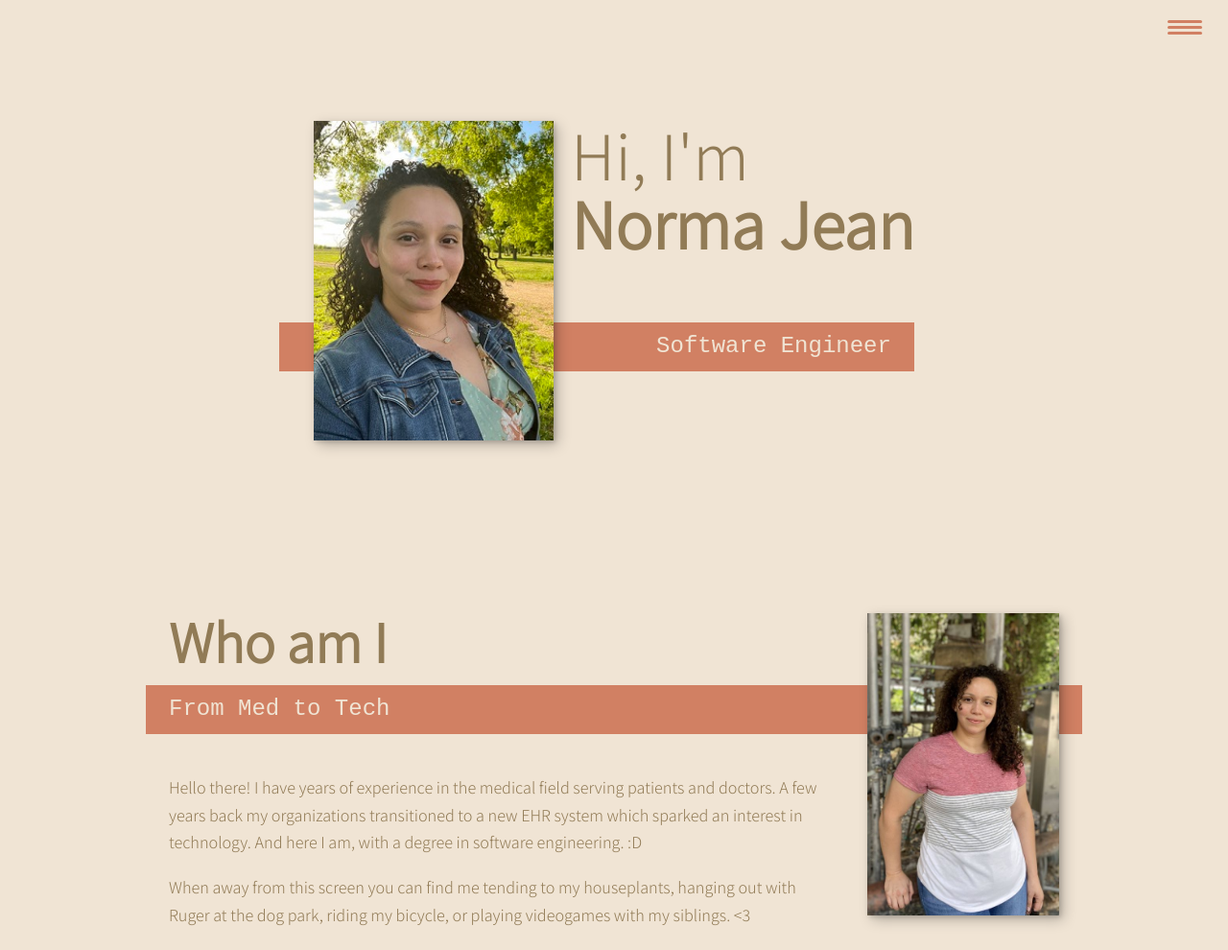
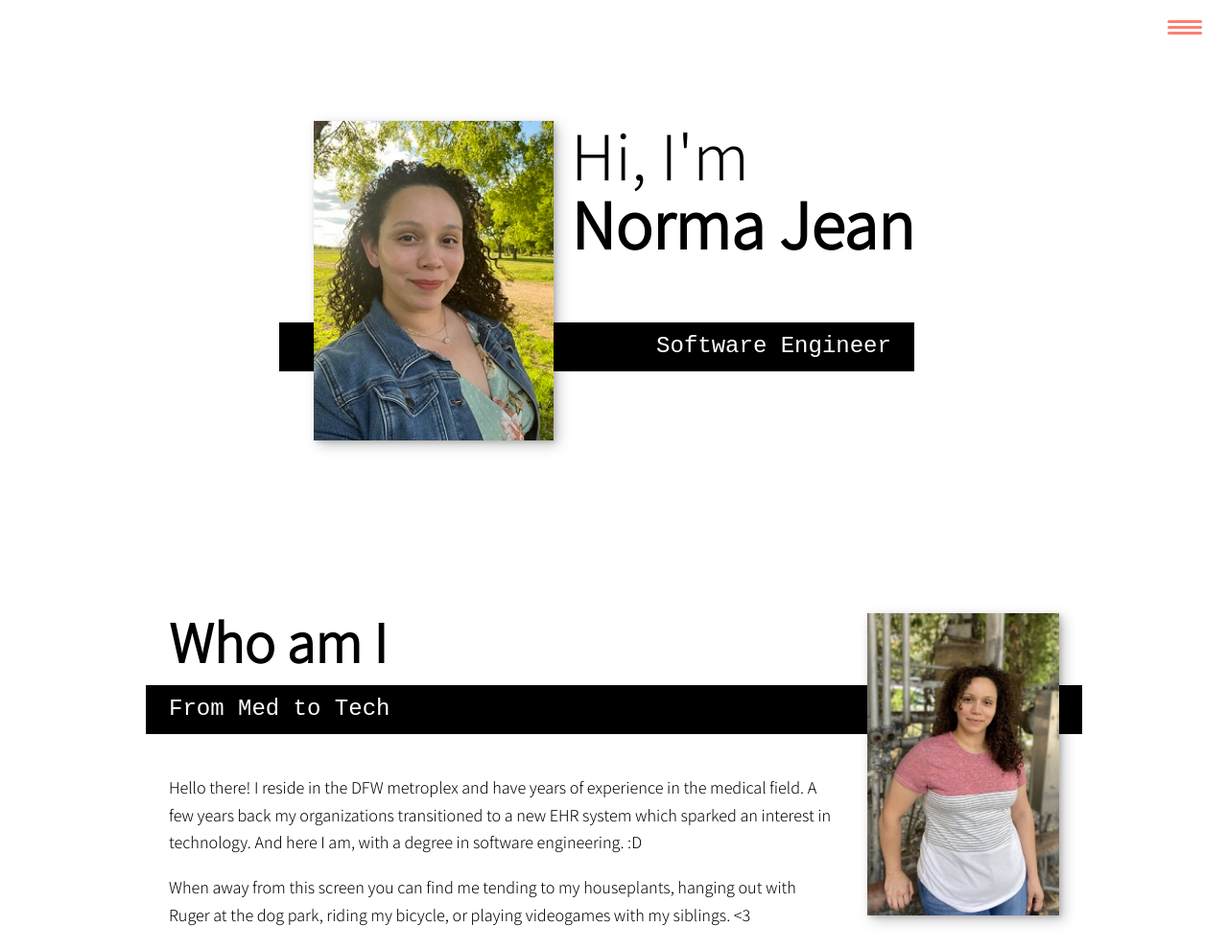
Before and after one commit to normajm/njmontejano, a website built with Vite: page index.html in a window 1280 px wide. Shown: the top 990 px of the page at 96% size. Built offline with nearby package versions, Linux system fonts and the light colour scheme.

Commit message:
Updated about me paragraph changed color scheme

```diff
--- a/index.html
+++ b/index.html
@@ -99,7 +99,7 @@
 
         <div class="about-me__body">
             <!--If i add more text here I will have to adjust @media .about me in .css file -->
-            <p>Hello there! I have years of experience in the medical field serving patients and doctors. A few years back my organizations transitioned to a new EHR system which sparked an interest in technology. And here I am, with a degree in software engineering. :D </p>
+            <p>Hello there! I reside in the DFW metroplex and have years of experience in the medical field. A few years back my organizations transitioned to a new EHR system which sparked an interest in technology. And here I am, with a degree in software engineering. :D </p>
             <p>When away from this screen you can find me tending to my houseplants, hanging out with Ruger at the dog park, riding my bicycle, or playing videogames with my siblings. <3  </p>
         </div>
 
--- a/style.css
+++ b/style.css
@@ -13,9 +13,9 @@
     --fw-reg: 300; /* font weight*/
     --fw-bold: 1000;
 
-    --clr-light: #f0e4d4; /*color background*/
-    --clr-dark: #917b56;
-    --clr-accent: #d18063;
+    --clr-light: #ffffff; /*color background*/
+    --clr-dark: #000000;
+    --clr-accent: #000000;
 
     /*font size*/
     --fs-h1: 3rem;
@@ -65,7 +65,7 @@ strong{
 
 
 :focus { /* add focus*/
-    outline: 3px solid var(--clr-accent);
+    outline: 3px solid salmon; /* this one used for the selec button when we tab */
     outline-offset: 3px;
 }
 
@@ -196,7 +196,7 @@ header {
 }
 
 .nav__link:hover {
-    color: var(--clr-accent);
+    color: salmon;
 }
 
 .nav-toggle {
@@ -239,7 +239,7 @@ header {
     .hamburger,
     .hamburger::before,
     .hamburger::after {
-        background: var(--clr-accent);
+        background: salmon;
         width: 2em;
         height: 3px;
         border-radius: 1em;
@@ -442,7 +442,7 @@ header {
 /* footer */
 
 .footer {
-    background: #f9d9ca;
+    background: var(--clr-light);
     color: var(--clr-accent);
     text-align: center;
     padding: 2.5em 0;
```
